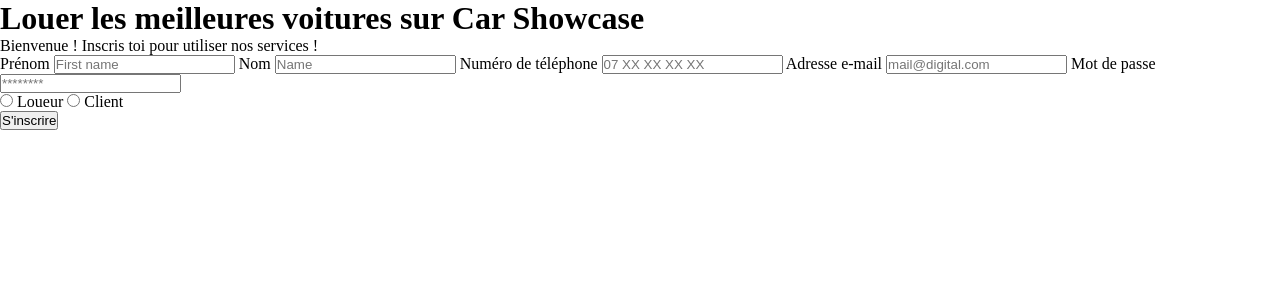
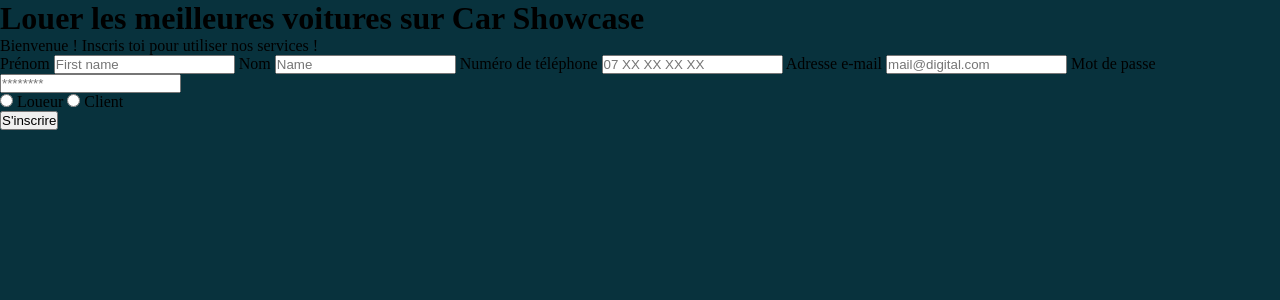
Before and after one commit to rakotok2109/rent_car, a PHP site: page /index.html in a window 1280 px wide. Shown: the top 300 px of the page. Run offline with PHP 8.4, Linux system fonts and the light colour scheme; style sheets or scripts are compiled from the project's sources.

Commit message:
Mise en place du test + ajout d'un bg pour la page

```diff
--- a/scss/base/_reset.scss
+++ b/scss/base/_reset.scss
@@ -4,3 +4,7 @@
     margin: $margin-unit;
     padding: $padding-unit;
 }
+
+body {
+    background-color: $primary-color;
+}
--- /dev/null
+++ b/scss/dist/style.css
@@ -0,0 +1,10 @@
+* {
+  margin: 0;
+  padding: 0;
+}
+
+body {
+  background-color: #08323D;
+}
+
+/*# sourceMappingURL=style.css.map */
```
Also changed, not shown: 1 other file.
